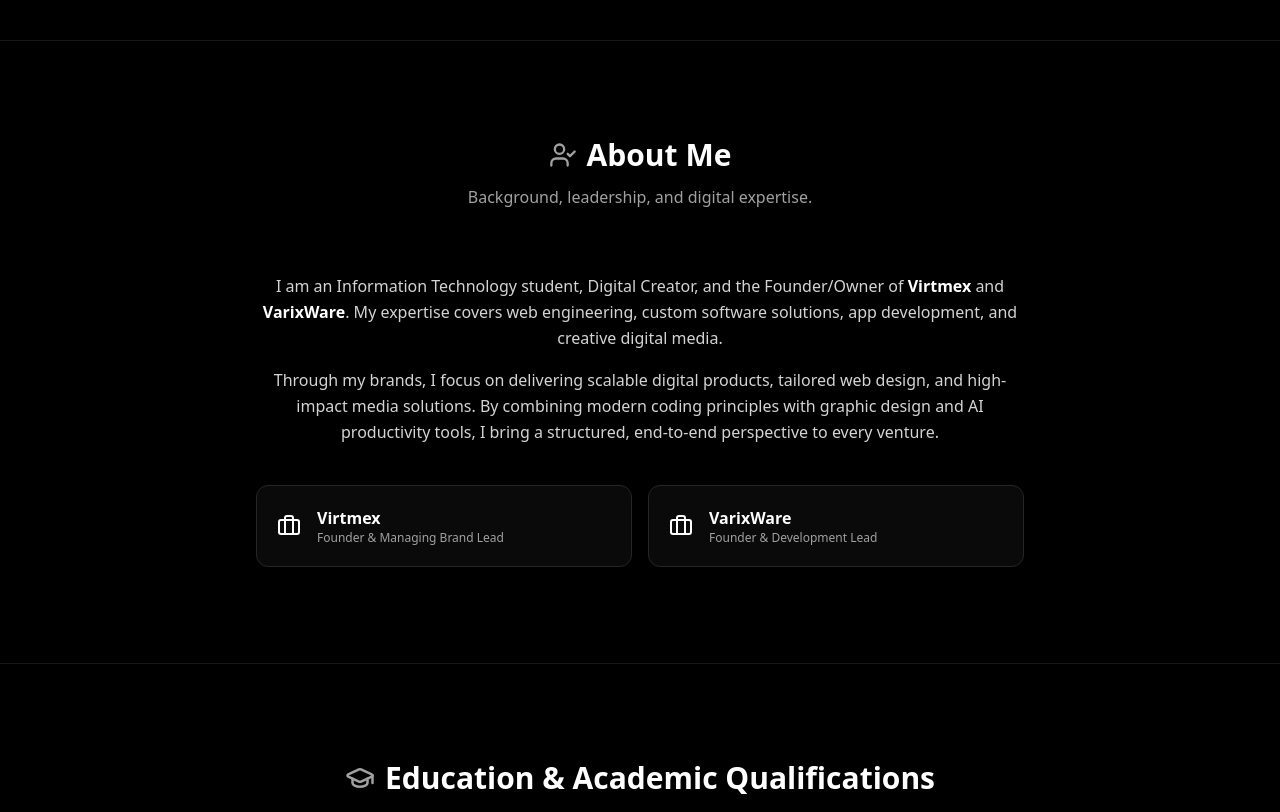
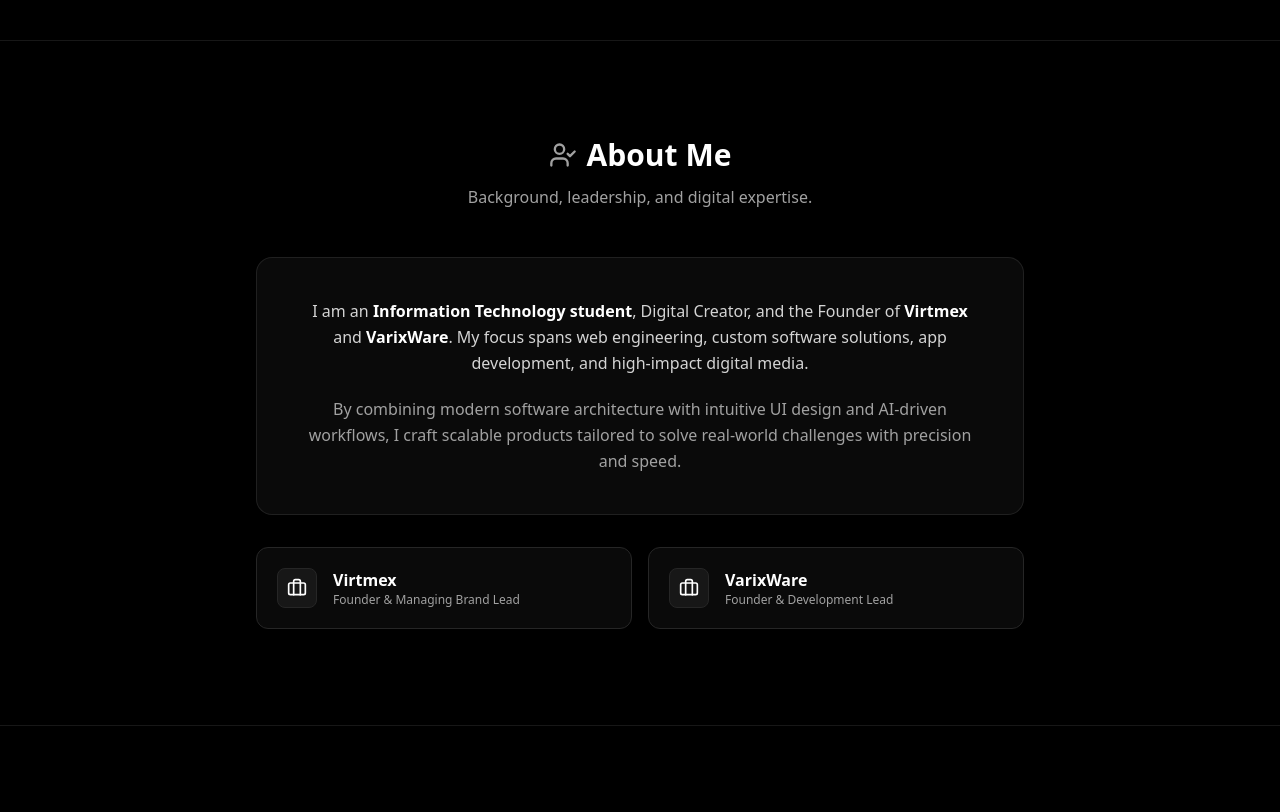
Before and after one commit to HimashaOfficial/my-portfolio, a Next.js app: page / in a window 1280 px wide. Shown: the part 760-1572 px from the top of the page. Built offline with nearby package versions, Linux system fonts and the light colour scheme.

Commit message:
Update font sizes in About and Education sections

```diff
--- a/src/app/page.js
+++ b/src/app/page.js
@@ -291,27 +291,34 @@
           whileInView="visible"
           viewport={{ once: true, margin: "-100px" }}
           variants={fadeInUp}
-          className="w-full max-w-6xl mx-auto text-center"
+          className="w-full max-w-4xl mx-auto"
         >
-          <div className="mb-12 md:mb-16">
+          {/* Section Header */}
+          <div className="text-center mb-10 md:mb-12">
             <h2 className="text-2xl sm:text-3xl font-extrabold text-white mb-3 inline-flex items-center gap-2.5">
               <UserCheck className="text-neutral-400" size={28} /> About Me
             </h2>
-            <p className="text-neutral-400 text-sm sm:text-base">Background, leadership, and digital expertise.</p>
-          </div>
-
-          <div className="space-y-4 text-neutral-300 leading-relaxed text-sm sm:text-base max-w-3xl mx-auto text-left sm:text-center">
-            <p>
-              I am an Information Technology student, Digital Creator, and the Founder/Owner of <strong className="text-white">Virtmex</strong> and <strong className="text-white">VarixWare</strong>. My expertise covers web engineering, custom software solutions, app development, and creative digital media.
-            </p>
-            <p>
-              Through my brands, I focus on delivering scalable digital products, tailored web design, and high-impact media solutions. By combining modern coding principles with graphic design and AI productivity tools, I bring a structured, end-to-end perspective to every venture.
+            <p className="text-neutral-400 text-sm sm:text-base max-w-lg mx-auto">
+              Background, leadership, and digital expertise.
             </p>
           </div>
 
-          <div className="mt-10 grid grid-cols-1 sm:grid-cols-2 gap-4 max-w-3xl mx-auto text-left">
+          {/* Clean & Balanced Bio Text */}
+          <div className="bg-neutral-950 border border-neutral-800/80 rounded-2xl p-6 sm:p-8 md:p-10 space-y-5 text-neutral-300 text-sm sm:text-base leading-relaxed text-left sm:text-center max-w-3xl mx-auto shadow-xl">
+            <p className="tracking-normal">
+              I am an <strong className="text-white">Information Technology student</strong>, Digital Creator, and the Founder of <strong className="text-white">Virtmex</strong> and <strong className="text-white">VarixWare</strong>. My focus spans web engineering, custom software solutions, app development, and high-impact digital media.
+            </p>
+            <p className="tracking-normal text-neutral-400">
+              By combining modern software architecture with intuitive UI design and AI-driven workflows, I craft scalable products tailored to solve real-world challenges with precision and speed.
+            </p>
+          </div>
+
+          {/* Brand Cards */}
+          <div className="mt-8 grid grid-cols-1 sm:grid-cols-2 gap-4 max-w-3xl mx-auto">
             <div className="p-5 bg-neutral-950 border border-neutral-800 rounded-xl flex items-center gap-4 hover:border-neutral-700 transition">
-              <Briefcase className="text-white shrink-0" size={24} />
+              <div className="w-10 h-10 bg-neutral-900 border border-neutral-800 rounded-lg flex items-center justify-center shrink-0">
+                <Briefcase className="text-white" size={20} />
+              </div>
               <div>
                 <h3 className="text-white font-bold text-base">Virtmex</h3>
                 <p className="text-xs text-neutral-400">Founder & Managing Brand Lead</p>
@@ -319,7 +326,9 @@
             </div>
 
             <div className="p-5 bg-neutral-950 border border-neutral-800 rounded-xl flex items-center gap-4 hover:border-neutral-700 transition">
-              <Briefcase className="text-white shrink-0" size={24} />
+              <div className="w-10 h-10 bg-neutral-900 border border-neutral-800 rounded-lg flex items-center justify-center shrink-0">
+                <Briefcase className="text-white" size={20} />
+              </div>
               <div>
                 <h3 className="text-white font-bold text-base">VarixWare</h3>
                 <p className="text-xs text-neutral-400">Founder & Development Lead</p>
```
